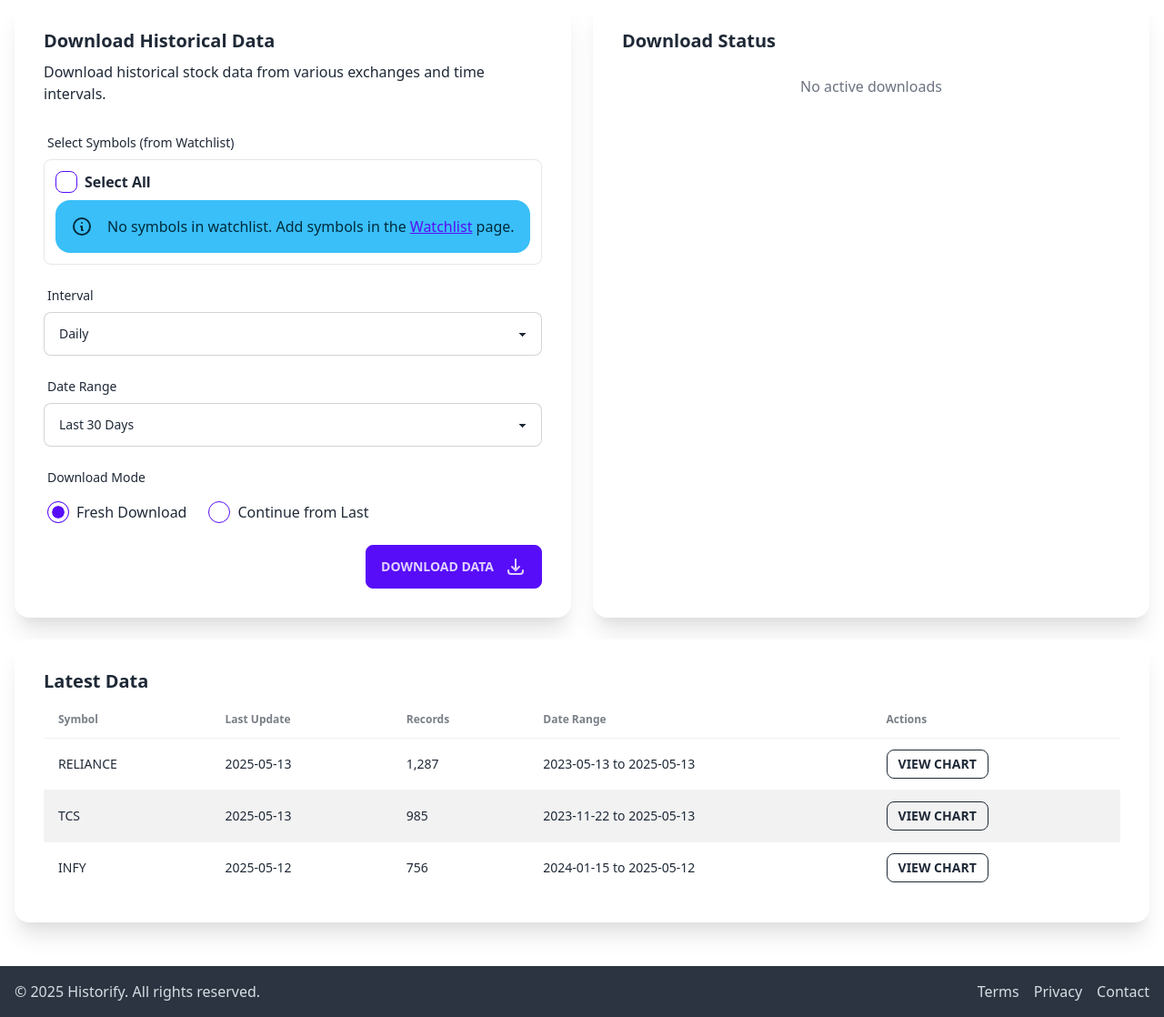
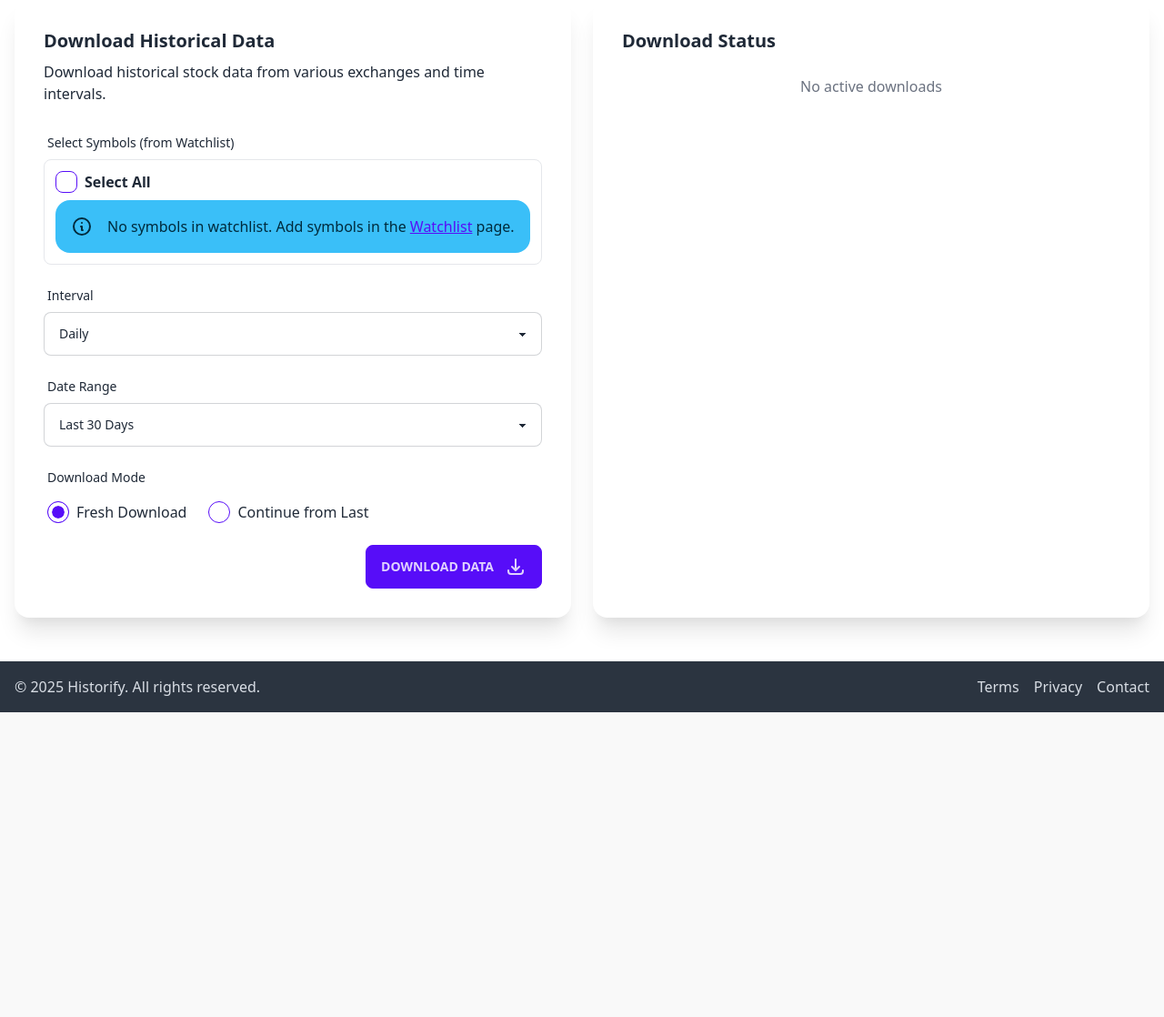
Before and after one commit to aijazsiddique/historify, a Flask app: page / in a window 1280 px wide. Shown: the part 337-1455 px from the top of the page at 91% size. After the commit the page ends 1120 px from the top, so only its background shows below. Run offline with Flask 3, Linux system fonts and the light colour scheme; data that the repository does not hold is empty; some libraries are stand-ins or nearby versions.

Commit message:
updated data download fix and removed latest download section

```diff
--- a/historify/app/static/js/dashboard.js
+++ b/historify/app/static/js/dashboard.js
@@ -27,8 +27,7 @@ document.addEventListener('DOMContentLoaded', () => {
   // Load watchlist symbols for checkboxes
   loadWatchlistSymbols();
 
-  // Load latest data information
-  loadLatestData();
+  // Latest data section has been removed
 
   // Event listeners
   dateRangeSelect.addEventListener('change', handleDateRangeChange);
@@ -251,8 +250,7 @@ document.addEventListener('DOMContentLoaded', () => {
           showStatus('error', data.message || 'Download failed.');
         }
 
-        // Refresh latest data table
-        loadLatestData();
+        // Latest data section has been removed, so no need to refresh it
       })
       .catch(error => {
         downloadBtn.disabled = false;
@@ -309,47 +307,5 @@ document.addEventListener('DOMContentLoaded', () => {
     }
   }
 
-  /**
-   * Load latest data information
-   */
-  function loadLatestData() {
-    // This would be replaced with a real API call in a production app
-    // For now, we'll simulate data
-
-    // Simulate loading delay for demo purposes
-    setTimeout(() => {
-      // In a real app, this would fetch data from an endpoint
-      const mockData = [
-        { symbol: 'RELIANCE', lastUpdate: '2025-05-13', records: 1287, startDate: '2023-05-13', endDate: '2025-05-13' },
-        { symbol: 'TCS', lastUpdate: '2025-05-13', records: 985, startDate: '2023-11-22', endDate: '2025-05-13' },
-        { symbol: 'INFY', lastUpdate: '2025-05-12', records: 756, startDate: '2024-01-15', endDate: '2025-05-12' }
-      ];
-
-      if (mockData.length === 0) {
-        latestDataTable.innerHTML = `
-          <tr>
-            <td colspan="5" class="text-center">No data available</td>
-          </tr>
-        `;
-        return;
-      }
-
-      let tableHtml = '';
-      mockData.forEach(item => {
-        tableHtml += `
-          <tr>
-            <td>${item.symbol}</td>
-            <td>${item.lastUpdate}</td>
-            <td>${item.records.toLocaleString()}</td>
-            <td>${item.startDate} to ${item.endDate}</td>
-            <td>
-              <a href="/charts?symbol=${item.symbol}" class="btn btn-sm btn-outline">View Chart</a>
-            </td>
-          </tr>
-        `;
-      });
-
-      latestDataTable.innerHTML = tableHtml;
-    }, 1000);
-  }
+  // loadLatestData function removed as requested
 });
--- a/historify/app/templates/index.html
+++ b/historify/app/templates/index.html
@@ -129,34 +129,7 @@
   </div>
 </div>
 
-<!-- Latest Data Card -->
-<div class="card bg-base-100 shadow-xl mb-6">
-  <div class="card-body">
-    <h2 class="card-title">Latest Data</h2>
-    <div class="overflow-x-auto">
-      <table class="table table-zebra w-full">
-        <thead>
-          <tr>
-            <th>Symbol</th>
-            <th>Last Update</th>
-            <th>Records</th>
-            <th>Date Range</th>
-            <th>Actions</th>
-          </tr>
-        </thead>
-        <tbody id="latest-data-table">
-          <!-- Will be populated by JavaScript -->
-          <tr>
-            <td colspan="5" class="text-center">
-              <span class="loading loading-spinner loading-md"></span>
-              <span class="ml-2">Loading data...</span>
-            </td>
-          </tr>
-        </tbody>
-      </table>
-    </div>
-  </div>
-</div>
+<!-- Latest Data section removed as requested -->
 {% endblock %}
 
 {% block extra_js %}
```
